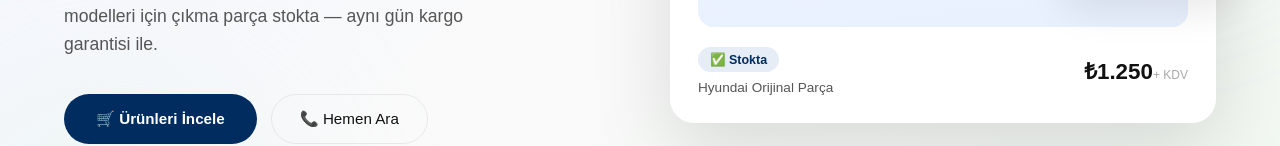
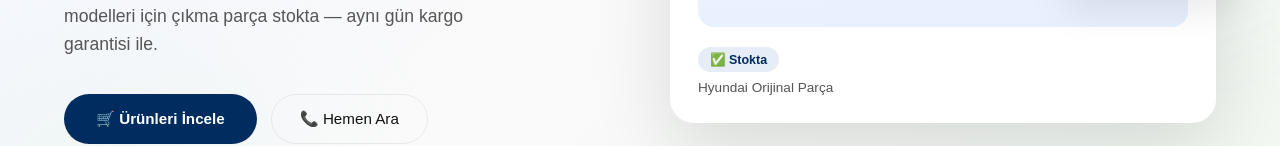
Before and after one commit to cihatkasapoglu/hyundaiotocikma.com.tr, a plain HTML site: page index.html in a window 1280 px wide. Shown: the part 486-632 px from the top of the page. Drawn offline with Linux system fonts and the light colour scheme.

Commit message:
Update index.html

```diff
--- a/index.html
+++ b/index.html
@@ -1048,7 +1048,6 @@
             <div style="font-size:0.85rem;color:var(--mid);margin-top:8px;">Hyundai Orijinal Parça</div>
           </div>
           <div class="hero-card-price">
-            ₺1.250<small>+ KDV</small>
           </div>
         </div>
       </div>
```
